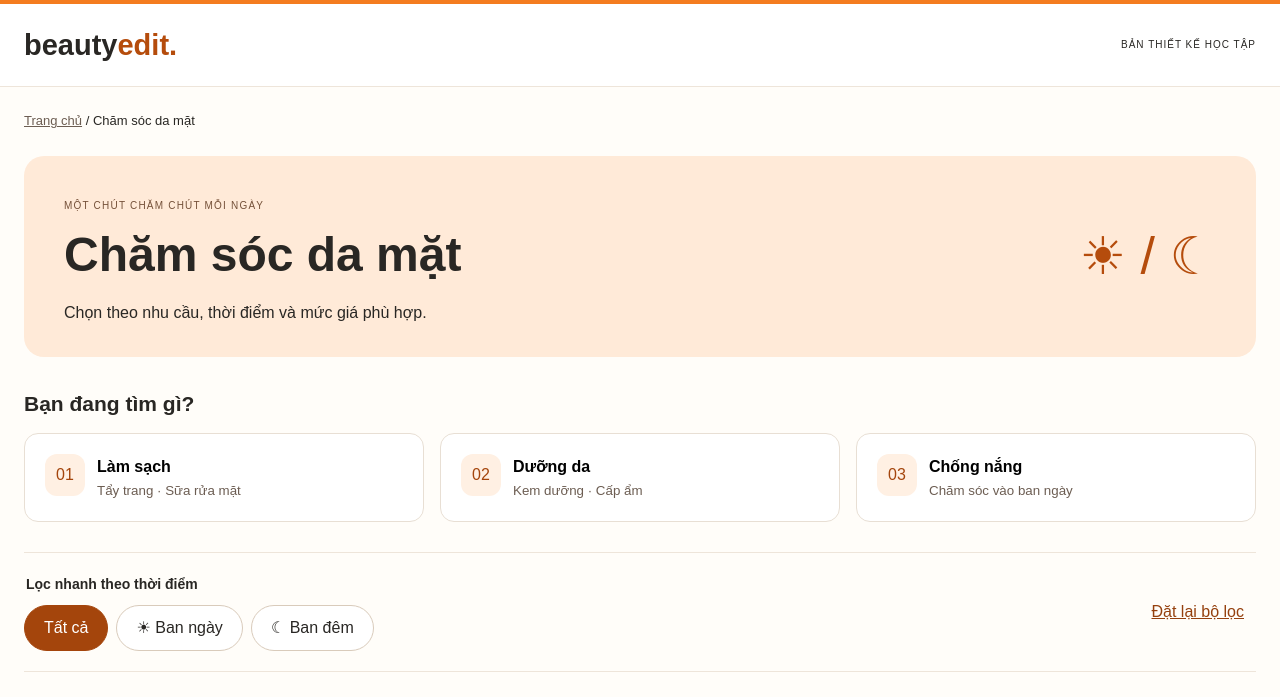
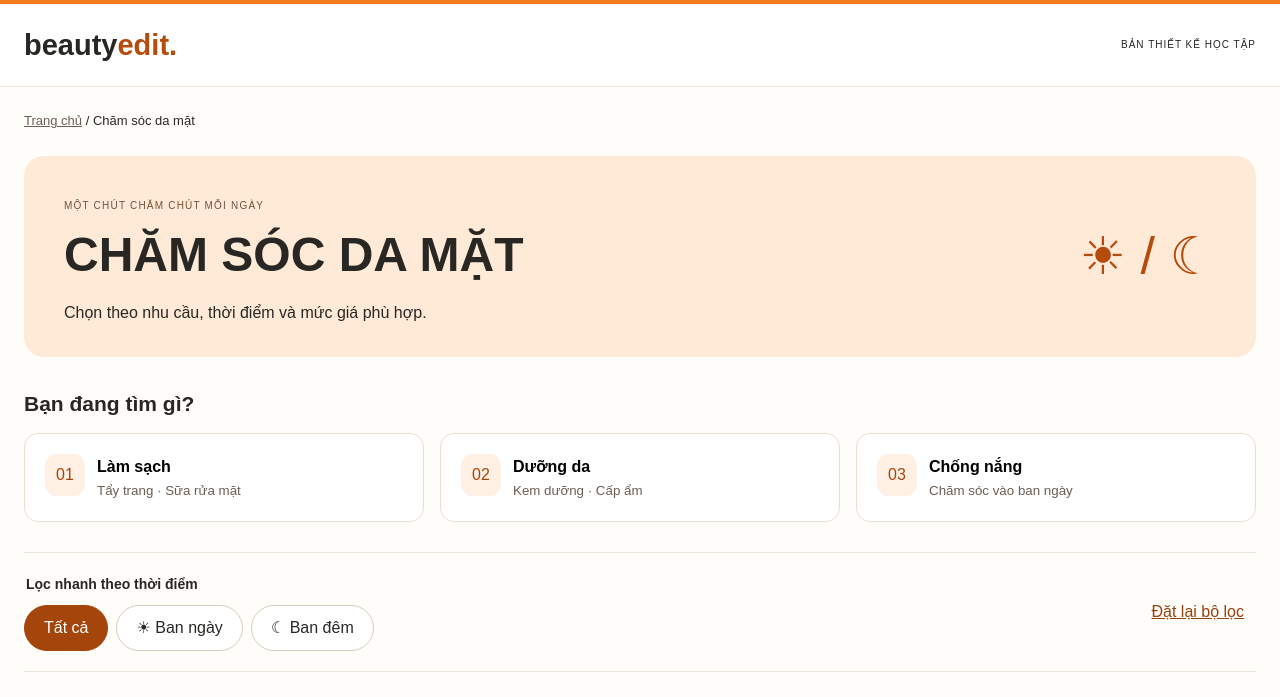
Before and after one commit to ngthytrang/-ecommerce-ui-improvement., a plain HTML site: page index.html in a window 1280 px wide. Shown: the top 697 px of the page. Drawn offline with Linux system fonts and the light colour scheme.

Commit message:
Update style.css

```diff
--- a/css/style.css
+++ b/css/style.css
@@ -92,3 +92,7 @@ footer{padding-block:24px;font-size:12px;color:#685a4d}
 }
 @media(max-width:359px){.grid{grid-template-columns:1fr}
 }
+/* Viết hoa tiêu đề danh mục */
+.hero h1 {
+  text-transform: uppercase;
+}
```
